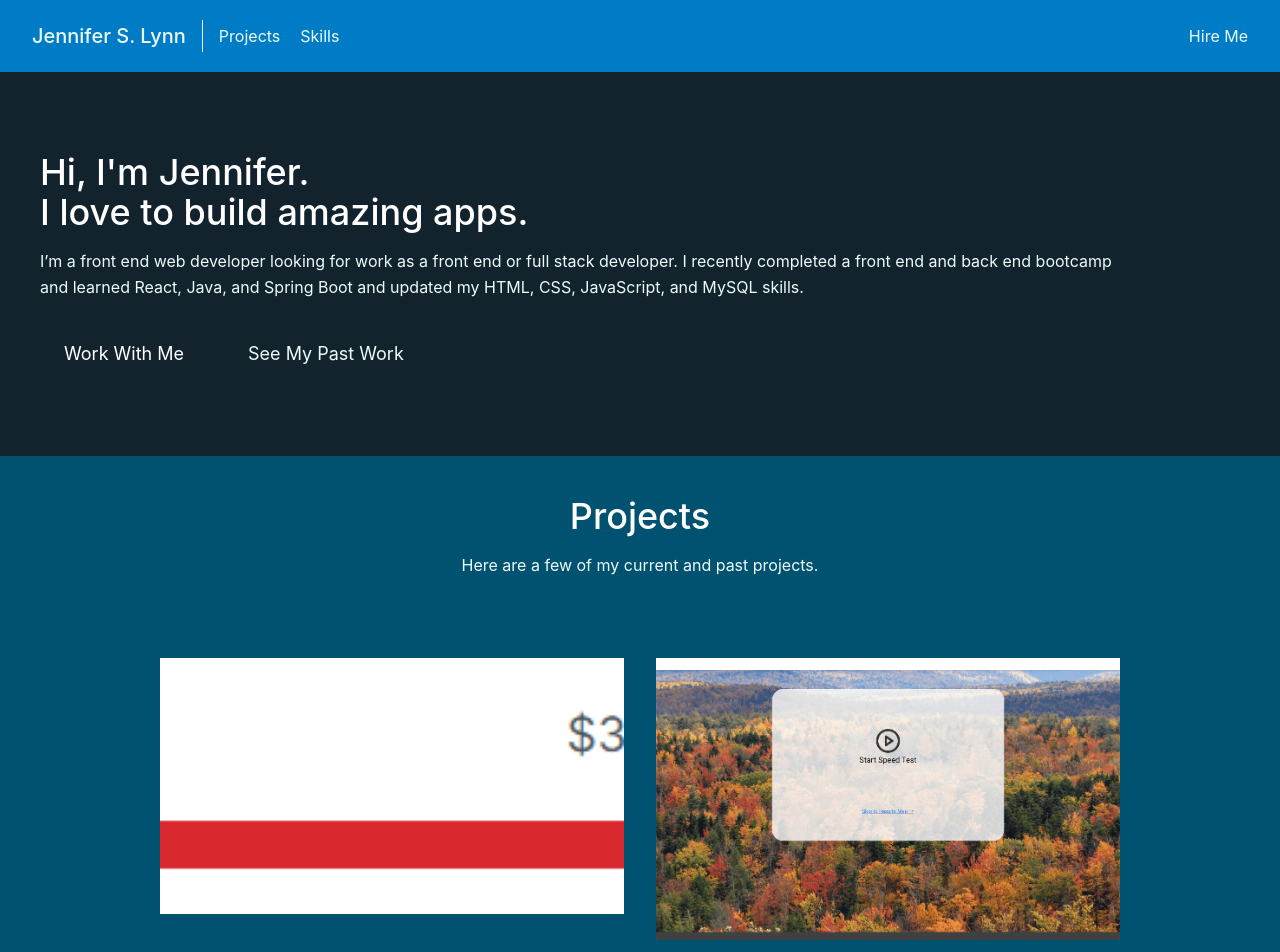
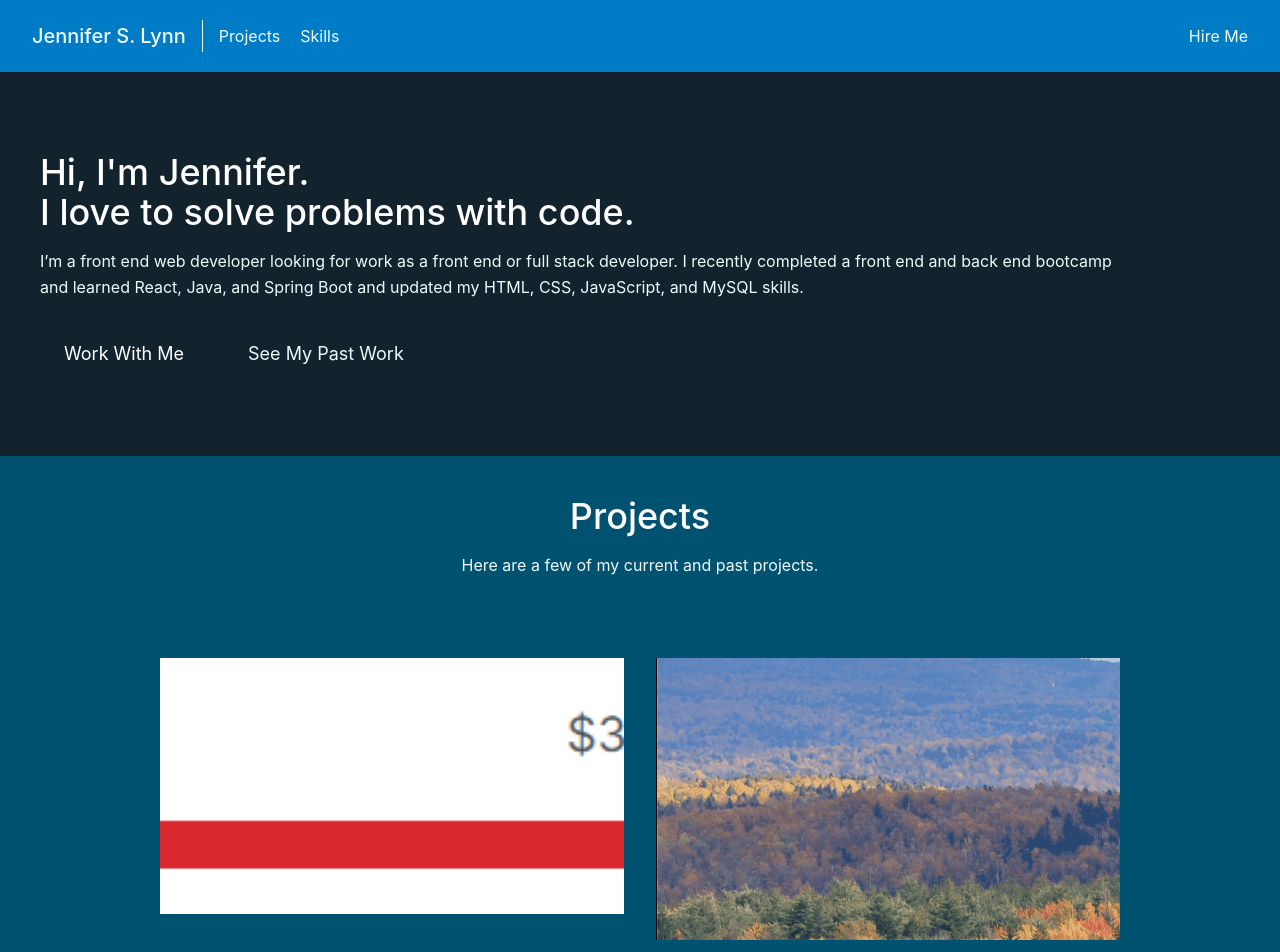
Before and after one commit to jmslynn/react-portfolio, a React (Create React App) app: page / in a window 1280 px wide. Shown: the top 952 px of the page. Built offline with nearby package versions, Linux system fonts and the light colour scheme.

Commit message:
working on portfolio area

```diff
--- a/src/components/About.js
+++ b/src/components/About.js
@@ -7,8 +7,7 @@ export default function About() {
         <div className="lg:flex-grow md:w-1/2 lg:pr-24 md:pr-16 flex flex-col md:items-start md:text-left mb-16 md:mb-0 items-center text-center">
           <h1 className="title-font sm:text-4xl text-3xl mb-4 font-medium text-white">
             Hi, I'm Jennifer.
-            <br className="hidden lg:inline-block" /> I love to build amazing
-            apps.
+            <br className="hidden lg:inline-block" /> I love to solve problems with code.
           </h1>
           <p className="mb-8 leading-relaxed">
           I’m a front end web developer looking for work as a front end or full stack developer. I recently completed a front end and back end bootcamp and learned React, Java, and Spring Boot and updated my HTML, CSS, JavaScript, and MySQL skills.
--- a/src/data.js
+++ b/src/data.js
@@ -16,8 +16,8 @@ export const projects = [
     subtitle: "Svelte, Tailwind",
     description:
       "A web-based app that tests internet connection speeds in Vermont to help bring broadband to rural areas. I'm working on creating the site design and UX. This is a Code for the Upper Valley, Code for America Brigade project.",
-    image: "ruralNetDraft.png",
-    link: "https://ruralnetv2.herokuapp.com",
+    image: "ruralNet.png",
+    link: "http://ruralnet.codeforuv.org/",
   },
   {
     title: "FoodResources",
```
Also changed, not shown: public/RuralNet.png (added).
